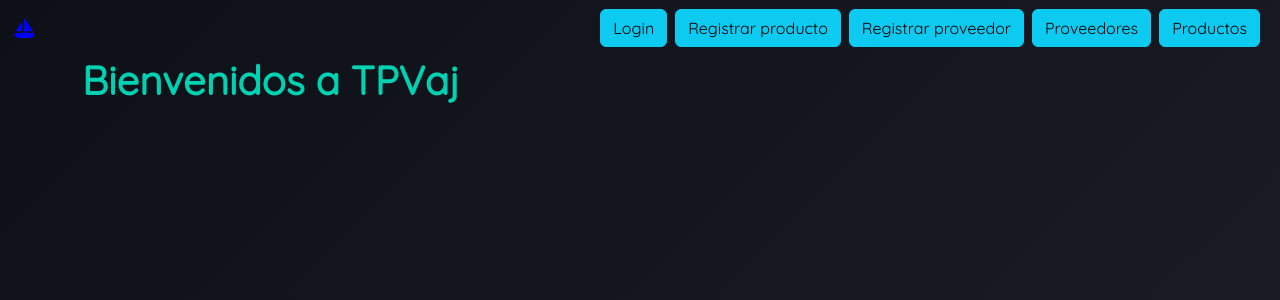
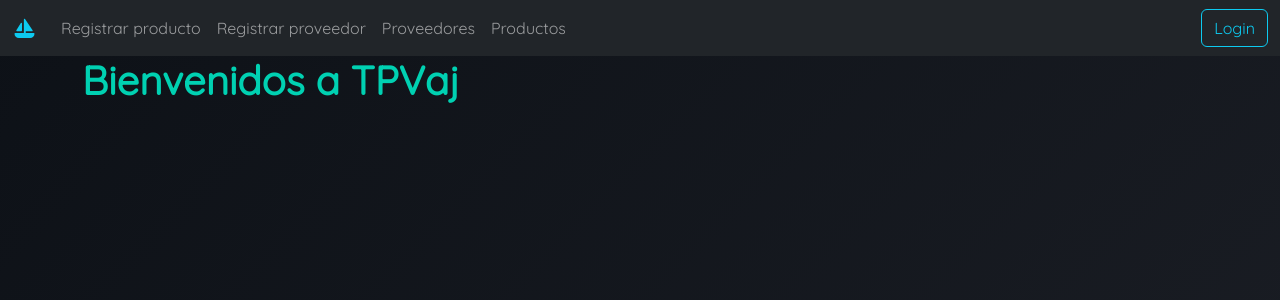
Before and after one commit to TechnoJavBar/Neo4jCRUD, a React (Vite) app: page / in a window 1280 px wide. Shown: the top 300 px of the page. Built offline with nearby package versions, Linux system fonts and the light colour scheme.

Commit message:
se ha cambiado el estilo del componente y se ha hecho responsive

```diff
--- a/src/components/header/Header.jsx
+++ b/src/components/header/Header.jsx
@@ -3,64 +3,47 @@ import Button from "react-bootstrap/Button";
 import Container from "react-bootstrap/Container";
 import Nav from "react-bootstrap/Nav";
 import Navbar from "react-bootstrap/Navbar";
-import { useNavigate, NavLink } from "react-router-dom";
+import { useNavigate } from "react-router-dom";
 import { FontAwesomeIcon } from "@fortawesome/react-fontawesome";
 import { faSailboat } from "@fortawesome/free-solid-svg-icons";
 
 const Header = () => {
   const navigate = useNavigate();
 
+  const navLinks = [
+    { path: "/register", text: "Registrar producto" },
+    { path: "/register/proveedor", text: "Registrar proveedor" },
+    { path: "/proveedores", text: "Proveedores" },
+    { path: "/productos", text: "Productos" },
+  ];
+
   const handleNav = (path) => {
     navigate(path);
   };
 
   return (
-    <Navbar>
+    <Navbar bg="dark" variant="dark" expand="lg">
       <Container fluid>
-        <Navbar.Brand href="/" className="menu-link" style={{ color: "blue" }}>
-          <FontAwesomeIcon icon={faSailboat}></FontAwesomeIcon>
+        <Navbar.Brand
+          onClick={() => handleNav("/")}
+          className="menu-link text-info"
+          style={{ cursor: "pointer" }}
+        >
+          <FontAwesomeIcon icon={faSailboat} />
         </Navbar.Brand>
-        <Navbar.Toggle />
-        <Nav
-          className="me-auto my-2 my-lg-0"
-          style={{ maxHeight: "100px" }}
-          navbarScroll
-        ></Nav>
-        <Button
-          variant="info"
-          className="me-2"
-          onClick={() => handleNav("/login")}
-        >
-          Login
-        </Button>
-        <Button
-          variant="info"
-          className="me-2"
-          onClick={() => handleNav("/register")}
-        >
-          Registrar producto
-        </Button>
-        <Button
-          variant="info"
-          className="me-2"
-          onClick={() => handleNav("/register/proveedor")}
-        >
-          Registrar proveedor
-        </Button>
-        <Button
-          variant="info"
-          className="me-2"
-          onClick={() => handleNav("/proveedores")}
-        >
-          Proveedores
-        </Button>
-        <Button
-          variant="info"
-          className="me-2"
-          onClick={() => handleNav("/productos")}
-        >
-          Productos
-        </Button>
+        <Navbar.Toggle aria-controls="navbarScroll" />
+        <Navbar.Collapse id="navbarScroll">
+          <Nav className="me-auto my-2 my-lg-0" navbarScroll>
+            {navLinks.map((link) => (
+              <Nav.Link key={link.path} onClick={() => handleNav(link.path)}>
+                {link.text}
+              </Nav.Link>
+            ))}
+          </Nav>
+          <Button variant="outline-info" onClick={() => handleNav("/login")}>
+            Login
+          </Button>
+        </Navbar.Collapse>
       </Container>
     </Navbar>
   );
```
